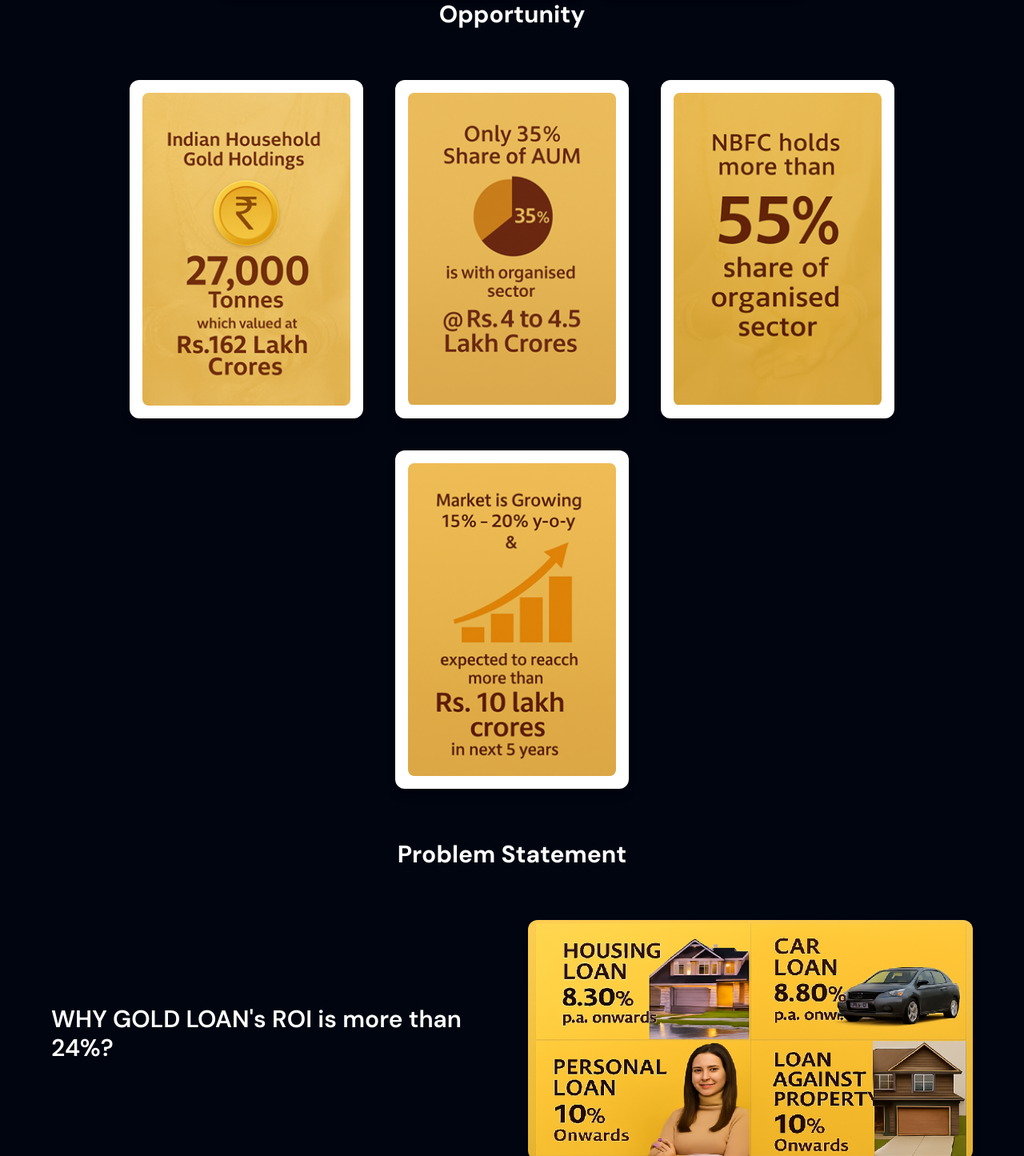
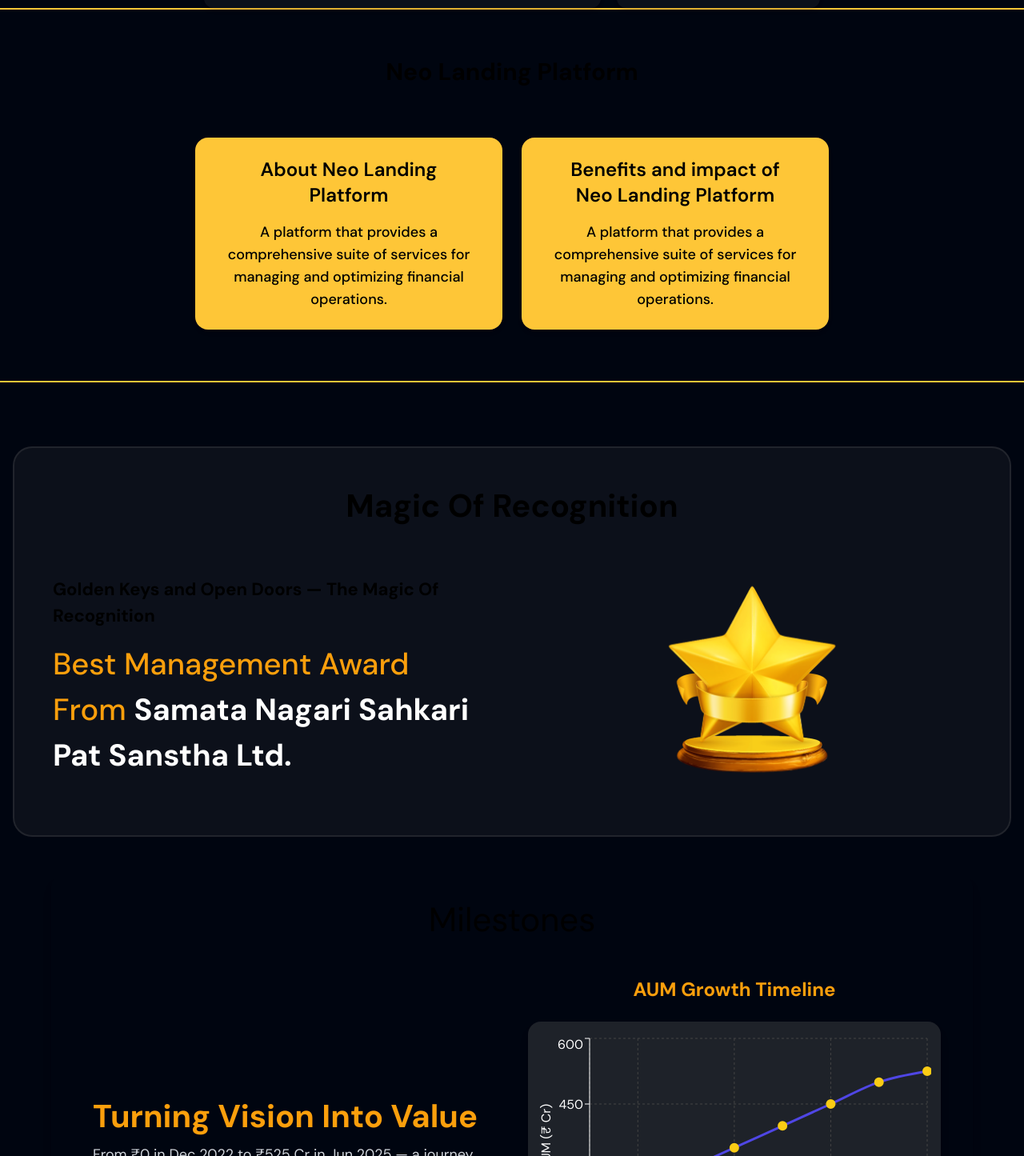
Before and after one commit to ranjitgsudhan/sudhan-fintech, a Next.js app: page / in a window 1280 px wide. Shown: the part 1225-2670 px from the top of the page at 80% size. Built offline with nearby package versions, Linux system fonts and the light colour scheme.

Commit message:
major changes done

```diff
--- a/package.json
+++ b/package.json
@@ -18,6 +18,7 @@
     "date-fns": "^3.4.0",
     "framer-motion": "^11.11.9",
     "gray-matter": "^4.0.3",
+    "lucide-react": "^0.525.0",
     "next": "14.2.4",
     "next-auth": "^4.24.7",
     "next-themes": "^0.3.0",
--- a/src/AboutUs/AboutUs.tsx
+++ b/src/AboutUs/AboutUs.tsx
@@ -5,13 +5,15 @@
 
 const AboutUs = () => {
   return (
-    <section id="AboutUs" className="flex justify-center items-center px-4 sm:px-6 w-full">
-      <div className="min-h-screen  text-white py-12 px-4">
+    <section
+      id="AboutUs"
+      className="flex justify-center items-center w-full h-full pt-12"
+    >
+      <div className="flex justify-center items-center flex-col gap-6 mx-auto py-16 border-t-2 border-primary ">
         {/* Title */}
-        <p className="text-center text-30 font-bold mb-16 pt-10">Sudhan Team</p>
-
+        <p className="text-center text-30 font-bold py-6">Sudhan Team</p>
         {/* Team Cards */}
-        <div className="flex flex-wrap justify-center gap-5 ">
+        <div className="flex flex-wrap justify-center gap-5 w-full h-full">
           {/* Founder 1 */}
           <motion.div
             initial={{ opacity: 0, y: 50 }}
@@ -19,7 +21,7 @@
             transition={{ duration: 0.5 }}
             whileHover={{ scale: 1.03 }}
             viewport={{ once: true }}
-            className=" p-6 rounded-xl text-center shadow-md"
+            className="h-[30rem] w-[20vw] p-6 rounded-xl text-center shadow-md bg-section bg-opacity-10"
           >
             <Image
               src="/images/AboutUs/founder1.png"
@@ -28,12 +30,14 @@
               height={200}
               className="rounded-xl mx-auto"
             />
-            <h2 className="text-xl font-bold mt-4 ">Kailash Namdeo Kabade</h2>
+            <div className="text-center text-wrap max-w-md">
+            <h2 className="text-xl font-bold mt-4">Kailash Namdeo Kabade</h2>
             <p className="text-sm text-gray-300 font-medium">Founder</p>
             <p className="text-sm text-gray-400 mt-2 leading-relaxed">
-              To stabilize the co-operative movement and generate <br />
-              employment in rural areas, Sudhan Fintech Pvt Ltd was started.
+              To stabilize the co-operative movement and generate employment in
+              rural areas, Sudhan Fintech Pvt Ltd was started.
             </p>
+            </div>
           </motion.div>
 
           {/* Founder 2 */}
@@ -43,7 +47,7 @@
             transition={{ duration: 0.5, delay: 0.2 }}
             whileHover={{ scale: 1.03 }}
             viewport={{ once: true }}
-            className="p-6 rounded-xl text-center  shadow-md"
+            className="h-[70vh] w-[30vw] p-6 rounded-xl text-center shadow-md bg-section bg-opacity-10"
           >
             <Image
               src="/images/AboutUs/founder2.png"
@@ -52,130 +56,20 @@
               height={200}
               className="rounded-xl mx-auto"
             />
-            <h2 className="text-xl font-bold mt-4 ">Gauri Kailash Kabade</h2>
+            <div className="text-center w-[20vw]">
+            <h2 className="text-xl font-bold mt-4">Gauri Kailash Kabade</h2>
             <p className="text-sm text-gray-300 font-medium">Founder</p>
             <p className="text-sm text-gray-400 mt-2 leading-relaxed">
               Housewife turned entrepreneur.
             </p>
+            </div>
           </motion.div>
         </div>
 
         {/* Opportunity Section */}
-        <div className="py-16">
-          <h1 className="flex justify-center text-30 font-bold mb-16">
-            Opportunity
-          </h1>
-          <div className="flex flex-wrap justify-center gap-10 md:w-full mx-auto">
-            {/* Card 1 */}
-            <motion.div
-              whileHover={{ scale: 1.05 }}
-              initial={{ opacity: 0, y: 50 }}
-              whileInView={{ opacity: 1, y: 0 }}
-              transition={{ duration: 0.5 }}
-              viewport={{ once: true }}
-              className="bg-white text-black w-65 rounded-xl p-4 shadow-lg"
-            >
-              <Image
-                src="/images/AboutUs/opportunity1.png"
-                alt="Gold Holdings"
-                width={260}
-                height={320}
-                className="rounded-lg"
-              />
-            </motion.div>
 
-            {/* Card 2 */}
-            <motion.div
-              whileHover={{ scale: 1.05 }}
-              initial={{ opacity: 0, y: 50 }}
-              whileInView={{ opacity: 1, y: 0 }}
-              transition={{ duration: 0.5, delay: 0.1 }}
-              viewport={{ once: true }}
-              className="bg-white text-black w-65 rounded-xl p-4 shadow-lg"
-            >
-              <Image
-                src="/images/AboutUs/opportunity2.png"
-                alt="Share of AUM"
-                width={260}
-                height={320}
-                className="rounded-lg"
-              />
-            </motion.div>
 
-            {/* Card 3 */}
-            <motion.div
-              whileHover={{ scale: 1.05 }}
-              initial={{ opacity: 0, y: 50 }}
-              whileInView={{ opacity: 1, y: 0 }}
-              transition={{ duration: 0.5, delay: 0.2 }}
-              viewport={{ once: true }}
-              className="bg-white text-black w-65 rounded-xl p-4 shadow-lg"
-            >
-              <Image
-                src="/images/AboutUs/opportunity3.png"
-                alt="NBFC Share"
-                width={260}
-                height={320}
-                className="rounded-lg"
-              />
-            </motion.div>
 
-            {/* Card 4 */}
-            <motion.div
-              whileHover={{ scale: 1.05 }}
-              initial={{ opacity: 0, y: 50 }}
-              whileInView={{ opacity: 1, y: 0 }}
-              transition={{ duration: 0.5, delay: 0.3 }}
-              viewport={{ once: true }}
-              className="bg-white text-black w-65 rounded-xl p-4 shadow-lg"
-            >
-              <Image
-                src="/images/AboutUs/opportunity4.png"
-                alt="Market Growth"
-                width={260}
-                height={320}
-                className="rounded-lg"
-              />
-            </motion.div>
-          </div>
-        </div>
-
-        <motion.div
-          className="py-16 px-4 text-white"
-          initial={{ opacity: 0, y: 50 }}
-          whileInView={{ opacity: 1, y: 0 }}
-          transition={{ duration: 0.6 }}
-          viewport={{ once: true }}
-        >
-          <p className="text-center text-30 font-bold mb-16 mt-16">
-            Problem Statement
-          </p>
-
-          {/* Flex Container for Text and Image */}
-          <div className="flex flex-col lg:flex-row items-center justify-center gap-10 max-w-6xl mx-auto">
-            {/* Text */}
-            <div className="lg:w-1/2 text-center lg:text-left">
-              <p className="text-30 font-semibold mb-4">
-                WHY GOLD LOAN's ROI is more than 24%?
-              </p>
-            </div>
-
-            {/* Image */}
-            <motion.div
-              className="lg:w-1/2 flex justify-center"
-              whileHover={{ scale: 1.05 }}
-              transition={{ type: "spring", stiffness: 300 }}
-            >
-              <Image
-                src="/images/AboutUs/ps.png"
-                alt="Problem Statement"
-                width={600}
-                height={500}
-                className="rounded-xl shadow-lg"
-              />
-            </motion.div>
-          </div>
-        </motion.div>
       </div>
     </section>
   );
--- a/src/app/page.tsx
+++ b/src/app/page.tsx
@@ -7,6 +7,7 @@
 import Neo from "@/components/OurWork/Neo";
 import GapAnalysis from "@/components/OurWork/GapAnalysis";
 import Milestone from "@/components/Home/milestone";
+import Competitive from "@/components/Home/CompetitiveLandscape/Competitive";
 
 export const metadata: Metadata = {
   title: "Sudhan Fintech",
@@ -14,13 +15,15 @@
 
 export default function Home() {
   return (
-     <main>
+     <main className="overflow-hidden">
       <Hero />
       <AboutUs />
        <Neo />
-       <GapAnalysis />
+       {/* <GapAnalysis /> */}
       <Award />
-      <Onboard />
+      {/* <Competitive /> */}
+       <Milestone/>
+      {/* <Onboard /> */}
     </main>
   );
 }
--- /dev/null
+++ b/src/components/Home/CompetitiveLandscape/Competitive.tsx
@@ -0,0 +1,42 @@
+import React from 'react'
+import { Check, X } from "lucide-react";
+import { data, headers } from '../../../constants/landscape'
+const Competitive = () => {
+  return (
+     <section className="bg-darkmode text-white py-12 px-4">
+      <div className="max-w-6xl mx-auto">
+        <h2 className="text-3xl font-bold text-center mb-10">Competitive Landscape</h2>
+        <div className="overflow-auto">
+          <table className="min-w-full border-collapse text-center">
+            <thead>
+              <tr className="bg-amber-500 text-white text-lg">
+                <th className="py-3 px-4 border border-black">Parameter</th>
+                {headers.map((header, i) => (
+                  <th key={i} className="py-3 px-4 border border-black">{header}</th>
+                ))}
+              </tr>
+            </thead>
+            <tbody>
+              {data.map((row, i) => (
+                <tr key={i} className="border-t border-gray-600">
+                  <td className="py-3 px-4 border border-gray-600 font-medium text-left">{row.parameter}</td>
+                  {row.values.map((val, j) => (
+                    <td key={j} className="py-3 px-4 border border-gray-600">
+                      {val ? (
+                      <Check className="text-green-500 w-6 h-6 mx-auto" />
+                      ) : (
+                        <span className="text-red-500 text-2xl">✘</span>
+                      )}
+                    </td>
+                  ))}
+                </tr>
+              ))}
+            </tbody>
+          </table>
+        </div>
+      </div>
+    </section>
+  )
+}
+
+export default Competitive
--- a/src/components/Home/Hero/index.tsx
+++ b/src/components/Home/Hero/index.tsx
@@ -73,12 +73,12 @@
             width={40}
             height={40}
           />
-          <p className="text-white sm:text-28 text-18 mb-0 font-semibold">
+          <p className="text-white sm:text-28 text-28 mb-0 font-semibold">
             Sudhan Fintech <span className="text-primary">Pvt.Ltd</span>
           </p>
         </div>
-        <div className="bg-[#841618] p-6 rounded-lg shadow-lg px-10 w-[45vw]">
-        <h1 className="font-medium lg:text-76 md:text-70 text-54 lg:text-start text-center text-white mb-10 opacity-100 ">
+        <div className="bg-[#841618] p-6 rounded-lg shadow-lg px-10 md:w-[45vw]">
+        <h1 className="font-medium lg:text-76 md:text-70 text-44 lg:text-start text-center text-white md:mb-10 opacity-100 ">
           A Product By <span className="text-primary">SudhanFintech </span>Pvt.Ltd
         </h1>
         </div>
--- a/src/components/Home/award/index.tsx
+++ b/src/components/Home/award/index.tsx
@@ -19,11 +19,11 @@
   }, []);
 
   return (
-    <section id="achievements" className="md:pt-44 sm:pt-24 pt-12 relative z-1">
+    <section id="achievements" className="md:pt-20 sm:pt-24 pt-12 relative z-1">
       <div className="w-full px-4">
         <div
           ref={sectionRef}
-          className="bg-section bg-opacity-10 px-10 py-12 rounded-3xl border-2 border-opacity-20 border-section relative overflow-hidden"
+          className="bg-section bg-opacity-10 px-10 py-12 rounded-3xl border-2 border-opacity-20 border-section relative overflow-hidden "
         >
           {/* Title */}
           <motion.h2
--- a/src/components/Home/milestone/index.tsx
+++ b/src/components/Home/milestone/index.tsx
@@ -28,9 +28,9 @@
   }, []);
 
   return (
-    <section className="pt-12 pb-12 md:pt-44 sm:pt-24 px-3 md:px-4 lg:px-6 relative z-1">
-      <div className="w-full max-w-6xl mx-auto pt-6 shadow-lg rounded-2xl">
-        <h1 className="lg:text-[42px] text-[22px] text-center mb-5 pb-5">Milestones</h1>
+    <section className="pt-12 pb-12 md:pt-12 sm:pt-24 px-3 md:px-4 lg:px-6 relative z-1 ">
+      <div className="w-full max-w-6xl mx-auto pt-6 shadow-lg rounded-2xl  border-section bg-opacity-10 p-10 ">
+        <h1 className="lg:text-[42px] text-[39px] text-center mb-5 pb-5 ">Milestones</h1>
 
         <div className="grid grid-cols-1 md:grid-cols-2 gap-10 items-center">
 
--- a/src/components/OurWork/Neo.tsx
+++ b/src/components/OurWork/Neo.tsx
@@ -16,8 +16,8 @@
 const Neo = () => {
   return (
     <section id="work">
-      <div className=" bg-darkmode flex flex-col justify-center items-center pt-5 border-b-2 py-10 border-[#FEC637] border-t-2 border-opacity-20">
-        <h1 className="text-30 font-bold">Solution Neo Landing Platform</h1>
+      <div className=" bg-darkmode flex flex-col justify-center items-center pt-5 border-b-2 py-10 border-[#FEC637] border-t-2 w-full">
+        <h1 className="md:text-30 text-28 text-center font-bold py-10">Neo Landing Platform</h1>
         <div className="flex flex-col md:flex-row justify-center items-center gap-6 p-6">
           {neo.map((item, index) => (
             <motion.div
@@ -26,12 +26,12 @@
             transition={{ duration: 0.5, delay: index * 0.2 }}
             whileHover={{ scale: 1.05 }}
             key={index}
-            className="bg-[#FEC637] text-black rounded-2xl shadow-md p-12 w-[80vw] md:w-[30vw] h-[30vh] flex flex-col justify-center text-justify"
+            className="bg-[#FEC637] text-black rounded-2xl shadow-md p-10 w-[80vw] md:w-[30vw] h-[30vh] flex flex-col justify-center text-justify"
           >
             <h1 className="text-2xl font-semibold text-center mb-4">
               {item.heading}
             </h1>
-            <p className="text-center text-lg font-medium">
+            <p className="md:text-center md:text-lg text-xl font-medium">
               {item.description}
             </p>
           </motion.div>
```
Also changed, not shown: src/components/Home/Onboarding/index.tsx (+11 -11 lines), src/components/Layout/Footer/index.tsx (+6 -8 lines), src/components/OurWork/GapAnalysis.tsx (+4 -4 lines), src/constants/landscape.tsx (added, +20 -0 lines), 1 other file (tests, documents, lock files or other folders).
